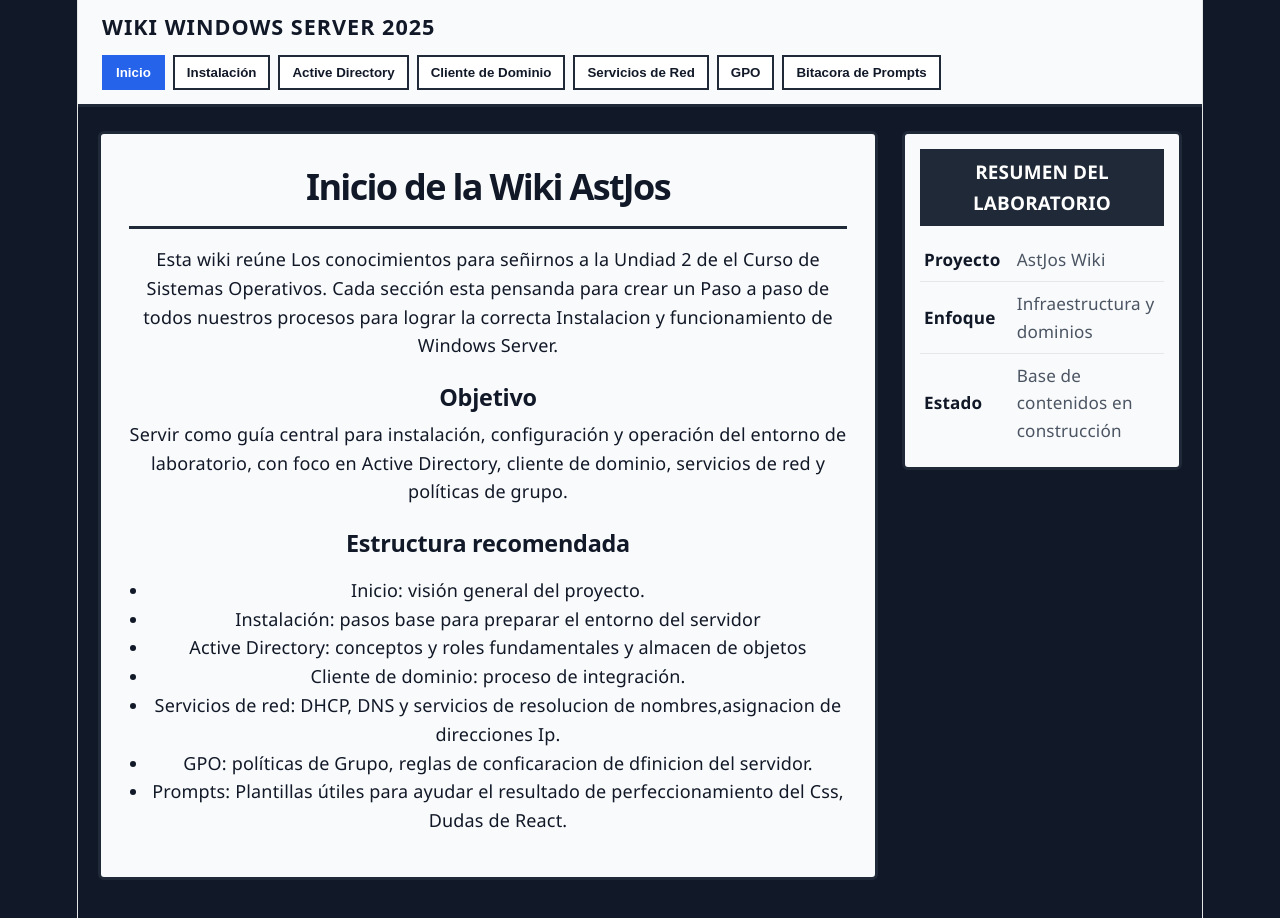
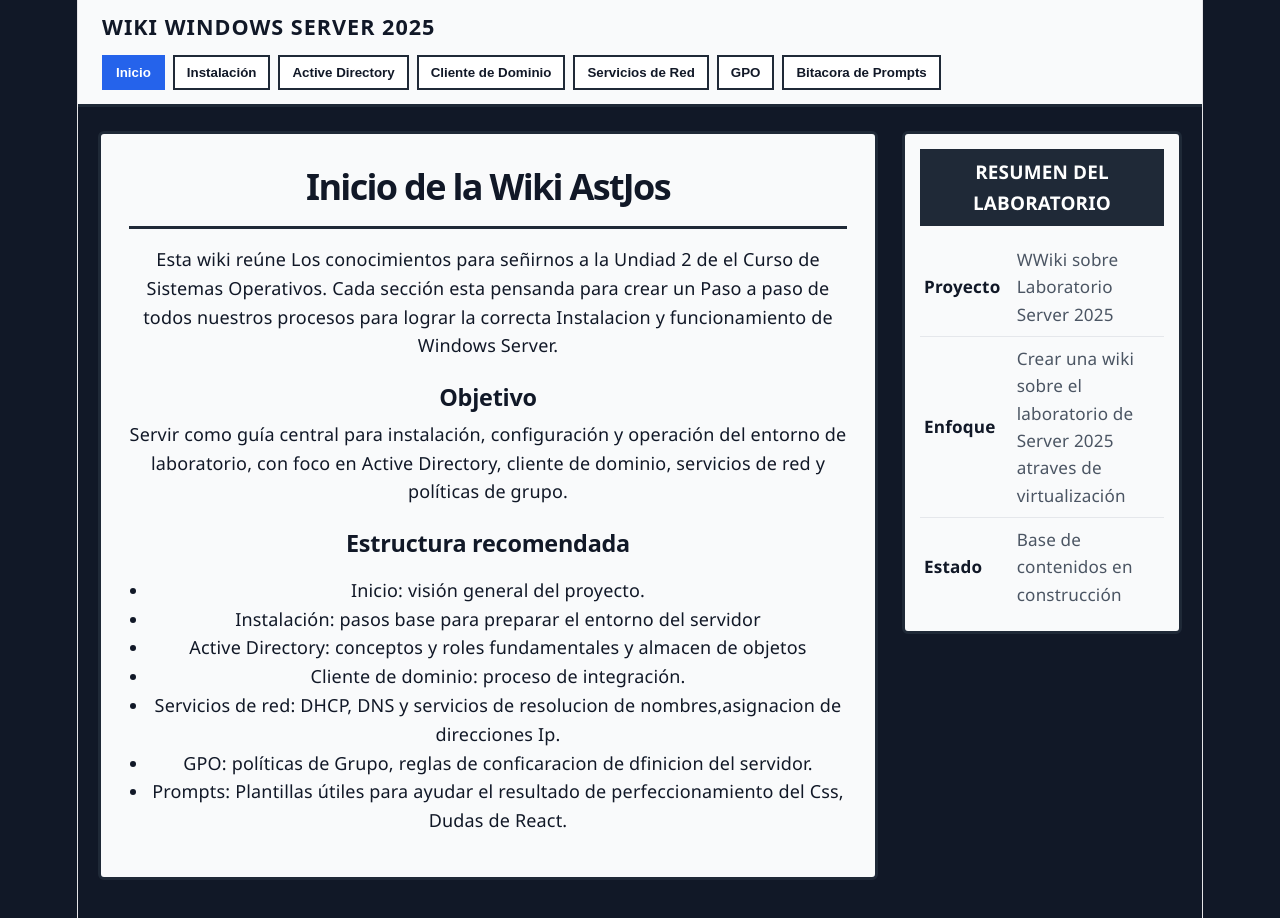
Before and after one commit to MiguelWanderer/WikiTrabajo.Astjos, a React (Vite) app: page / in a window 1280 px wide. Built offline with nearby package versions, Linux system fonts and the light colour scheme.

Commit message:
WIP Infocontent

```diff
--- a/src/components/Infocontent.jsx
+++ b/src/components/Infocontent.jsx
@@ -6,11 +6,11 @@ export default function Infocontent() {
         <tbody>
           <tr>
             <th>Proyecto</th>
-            <td>AstJos Wiki</td>
+            <td>WWiki sobre Laboratorio Server 2025</td>
           </tr>
           <tr>
             <th>Enfoque</th>
-            <td>Infraestructura y dominios</td>
+            <td>Crear una wiki sobre el laboratorio de Server 2025 atraves de virtualización</td>
           </tr>
           <tr>
             <th>Estado</th>
```
